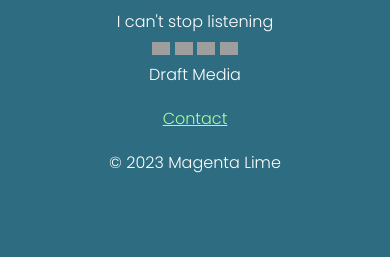
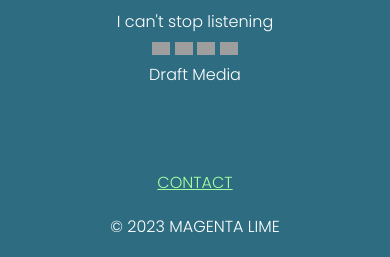
Before and after one commit to momchilmitev/magentalime, a PHP site: page / in a window 390 px wide. Shown: the part 2440-2697 px from the top of the page. Before the commit the page ends 2613 px from the top, so only its background shows below. Run offline with PHP 8.4, Linux system fonts and the light colour scheme; grey boxes are pictures that could not be loaded.

Commit message:
added the styles for the footer section in mobile version

```diff
--- a/style.css
+++ b/style.css
@@ -112,6 +112,11 @@
     margin-bottom: 4rem;
   }
 
+  footer {
+    margin-top: 5rem;
+    text-transform: uppercase;
+  }
+
   .club {
     font-size: var(--h5);
   }
```
